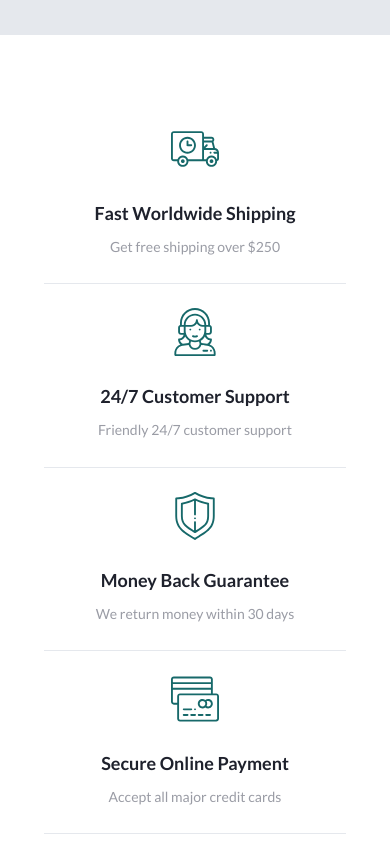
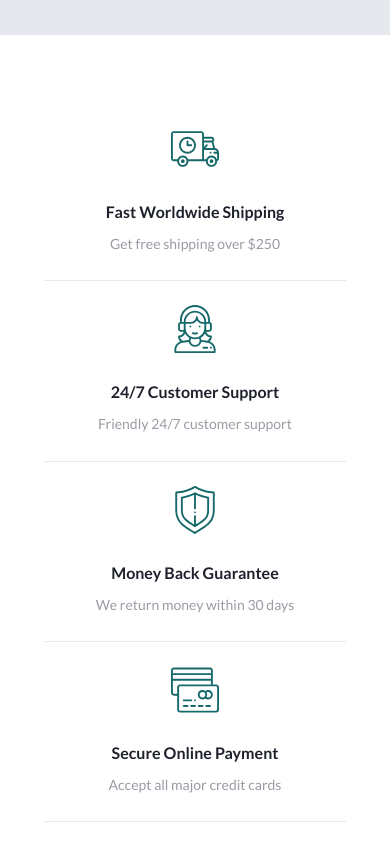
Before and after one commit to vladislav-mitroshyn-incode/Shop, a React (Create React App) app: page / in a window 390 px wide. Shown: the part 6508-7352 px from the top of the page. Built offline with nearby package versions, Linux system fonts and the light colour scheme; data requests are answered from the project's data file.

Commit message:
refactor: change font-size in the desktop breakpoint

```diff
--- a/src/Pages/HomePage/Advantage/Advantage.module.scss
+++ b/src/Pages/HomePage/Advantage/Advantage.module.scss
@@ -78,8 +78,11 @@
         line-height: 150%;
         color: $ColorGray900;
 
+				@include breakpoints($desktop-bp) {
+					font-size: 18px;
+				}
 				@include breakpoints($laptop-bp) {
-					font-size: 18px;
+					font-size: 16px;
 				}
       }
       .card__content p {
@@ -89,6 +92,9 @@
         line-height: 160%;
         color: $ColorGray500;
 
+				@include breakpoints($desktop-bp) {
+					font-size: 15px;
+				}
 				@include breakpoints($laptop-bp) {
 					font-size: 14px;
 				}
```
